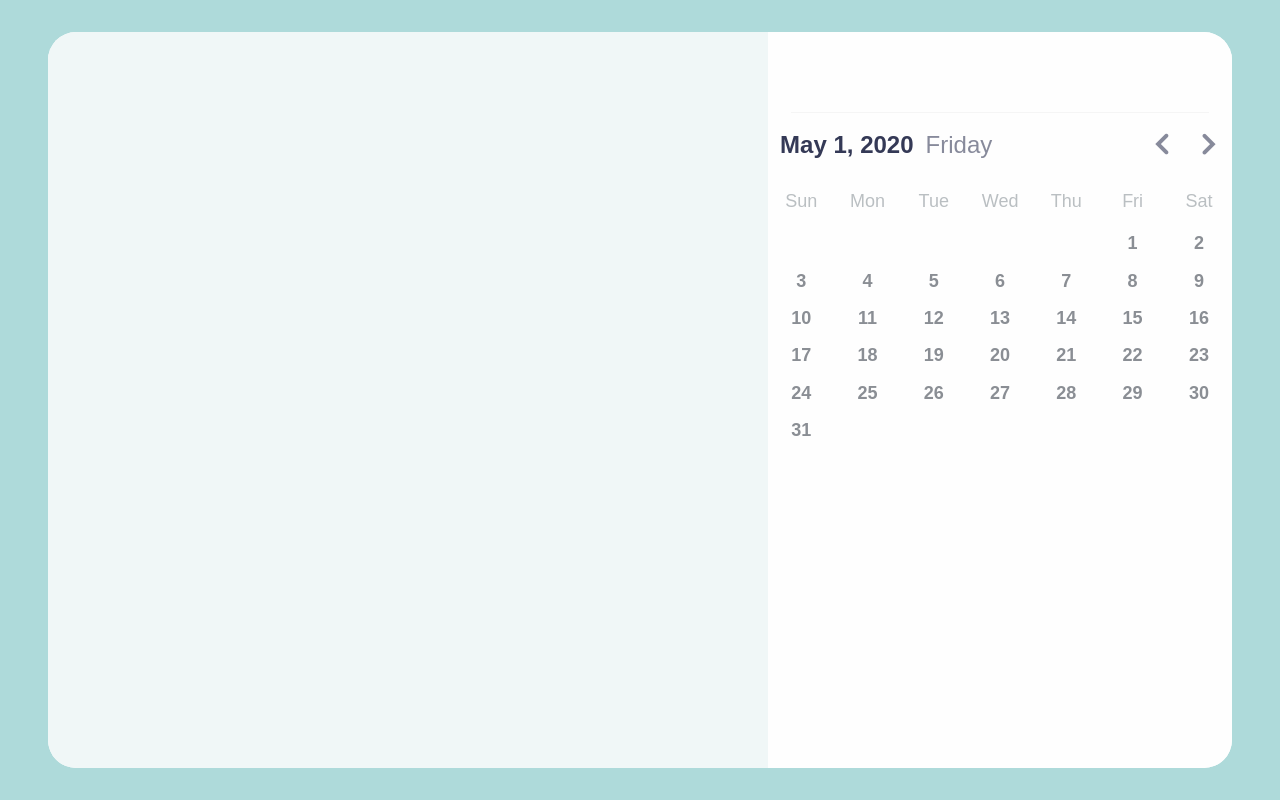
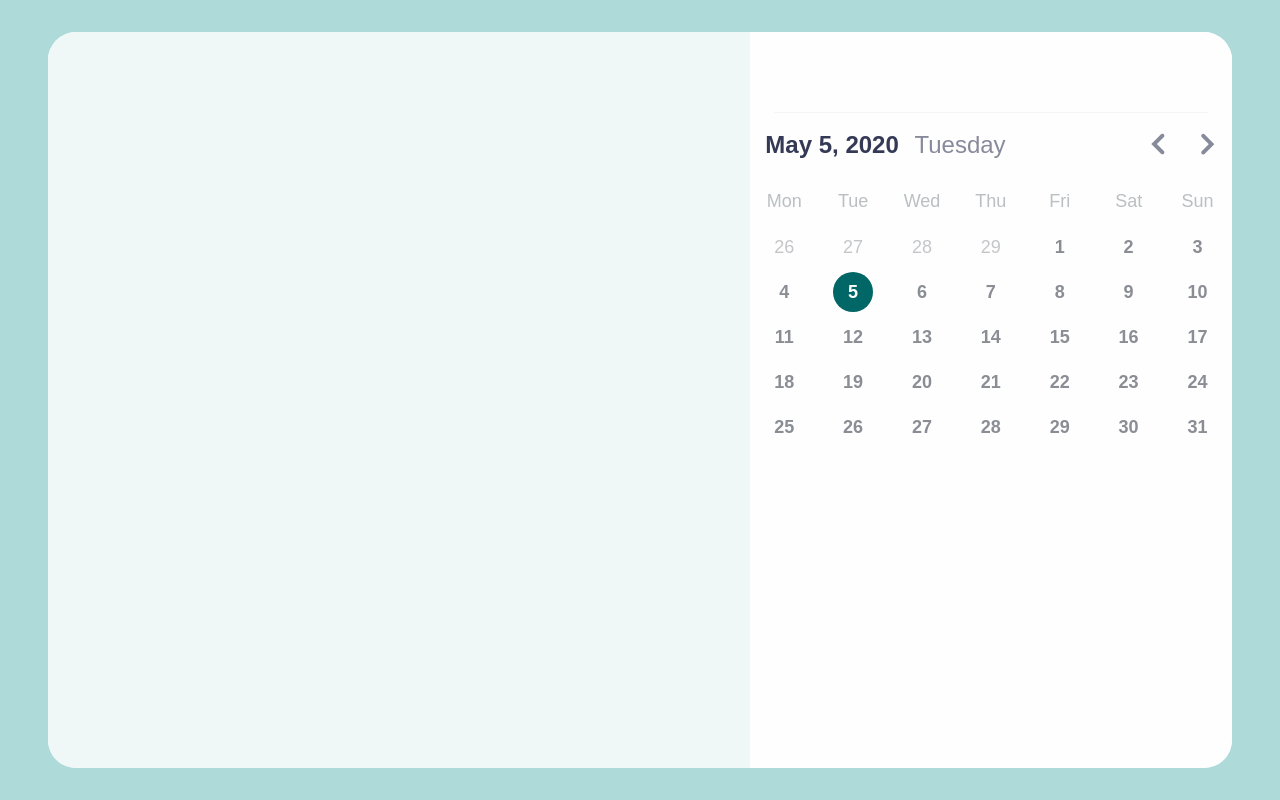
Before and after one commit to Akigaze/beauty, a plain HTML site: page oh-a-calendar/index.html in a window 1280 px wide. Drawn offline with Linux system fonts and the light colour scheme.

Commit message:
oh-a-calendar

```diff
--- a/oh-a-calendar/css/calender.css
+++ b/oh-a-calendar/css/calender.css
@@ -23,7 +23,7 @@ i[class^="icon-"], i[class*=" icon-"] {
 }
 
 .cal-title {
-  flex-grow: 10;
+  flex-grow: 8;
   display: flex;
   flex-direction: row;
   justify-content: flex-start;
@@ -41,7 +41,7 @@ i[class^="icon-"], i[class*=" icon-"] {
 }
 
 .cal-date {
-  flex-basis: 120px;
+  flex-basis: 150px;
   flex-grow: 1;
   justify-content: center;
 }
@@ -53,7 +53,7 @@ i[class^="icon-"], i[class*=" icon-"] {
 
 .cal-day {
   flex-basis: 100px;
-  flex-grow: 3;
+  flex-grow: 8;
 }
 
 .cal-day .cal-text {
@@ -65,11 +65,11 @@ i[class^="icon-"], i[class*=" icon-"] {
   flex-grow: 2;
   display: flex;
   flex-direction: row;
+  justify-content: space-around;
 }
 
 .cal-prev,
 .cal-next {
-  flex-grow: 1;
   flex-basis: 20px;
   display: flex;
   justify-content: center;
@@ -115,17 +115,18 @@ i[class^="icon-"], i[class*=" icon-"] {
   flex-grow: 1;
   display: flex;
   flex-direction: column;
+  justify-content: space-around;
 }
 
 .cal-date-week {
-  flex-grow: 1;
+  /*flex-grow: 1;*/
   display: flex;
   justify-content: space-around;
 }
 
 .cal-date-entry {
-  flex-grow: 1;
-  flex-basis: 24px;
+  flex-basis: 2.5em;
+  height: 2.5em;
   display: flex;
   justify-content: center;
   align-items: center;
@@ -166,3 +167,20 @@ i[class^="icon-"], i[class*=" icon-"] {
 .icon-arrow-right:before {
   content: '\e80f';
 }
+
+.cal-current-date {
+  border-radius: 2em;
+  background-color: #006666;
+}
+
+.cal-date-entry.cal-current-date > .cal-text {
+  color: white;
+}
+
+.fade {
+  opacity: 0.5;
+}
+
+.fade > .cal-text {
+  font-weight: 400;
+}
--- a/oh-a-calendar/js/calendar.js
+++ b/oh-a-calendar/js/calendar.js
@@ -315,11 +315,13 @@ class Calendar {
     const elements = this.getElements()
     const STYLE = this.get('STYLE')
     const year = this.getYear();
+    const month = this.getMonth();
+    const date = this.getDate();
     const $title = elements.title
     const $date = elements.date
+
     const $day = elements.day
-
-    const time = new Date(year, this.getMonth(), 1)
+    const time = new Date(year, month, date.date)
 
     const dateText = $date.querySelector('.' + STYLE.TEXT)
     const dayText = $day.querySelector('.' + STYLE.TEXT)
@@ -387,6 +389,7 @@ class Calendar {
     const STYLE = this.get('STYLE')
     const month = this.getMonth()
     const year = this.getYear()
+    const date = this.getDate()
     const timeOfFirstDate = new Date(year, month, 1)
 
     const datesOfMonth = this.getDatesOfMonth(year, month)
@@ -399,7 +402,7 @@ class Calendar {
     let yearOfLastMonth = year
     let lastMonth = month - 1
     if (lastMonth < 0) {
-      lastMonth = 12 - lastMonth
+      lastMonth = 12 + lastMonth
       yearOfLastMonth = yearOfLastMonth - 1
     }
     const datesOfLastMonth = this.getDatesOfMonth(yearOfLastMonth, lastMonth)
@@ -421,7 +424,7 @@ class Calendar {
 
     let yearOfNextMonth = year
     let nextMonth = month + 1
-    if (lastMonth <= 12) {
+    if (nextMonth >= 12) {
       nextMonth = nextMonth - 12
       yearOfNextMonth = yearOfNextMonth + 1
     }
@@ -431,17 +434,24 @@ class Calendar {
     }
 
     let dateByWeek = Utils.partition(dateEntries, 7)
-
     for (let dates of dateByWeek) {
-      const dateNodes = dates.map(e => DOM.createElement('div',
+      const dateNodes = dates.map(e => {
+        let CLZ_NAME = STYLE.DATE_ENTRY
+        if (e.date === date.date && e.month === month) {
+          CLZ_NAME = CLZ_NAME + ' ' + STYLE.CURRENT
+        } else if (e.month !== month) {
+          CLZ_NAME = CLZ_NAME + ' ' + STYLE.FADE
+        }
+        return DOM.createElement('div',
           {
-          className: STYLE.DATE_ENTRY,
+            className: CLZ_NAME,
             'data-year': e.year,
             'data-month': e.month,
             'data-day': e.day,
             'data-date': e.date
           },
-        [DOM.createElement('span', {className: STYLE.TEXT}, [e.month === month ? e.date : null])]))
+          [DOM.createElement('span', {className: STYLE.TEXT}, [e.date])])
+      })
       const weekNode = DOM.createElement('div', {className: STYLE.DATES_OF_WEEK}, dateNodes)
       $dates.appendChild(weekNode)
     }
@@ -449,7 +459,7 @@ class Calendar {
     return this
   }
 
-  _repaintTitle(){
+  _repaintTitle() {
     const elements = this.getElements()
     let $title = elements.title;
     $title.innerHTML = ''
@@ -784,5 +794,7 @@ Calendar.defaults = {
     TEXT: 'cal-text',
     ICON_PREV: 'icon-arrow-left',
     ICON_NEXT: 'icon-arrow-right',
+    CURRENT: 'cal-current-date',
+    FADE: 'fade',
   }
 }
--- a/oh-a-calendar/js/index.js
+++ b/oh-a-calendar/js/index.js
@@ -1,3 +1,3 @@
 window.onload = () => {
-  new Calendar({parent: 'calendar', DAYS: [0, 1, 2, 3, 4, 5, 6, ],})
+  new Calendar({parent: 'calendar', time: new Date(2019, 2,5),DAYS: [1, 2, 3, 4, 5, 6, 0,],})
 }
```
Lines whose indentation alone changed are shown as unchanged.
